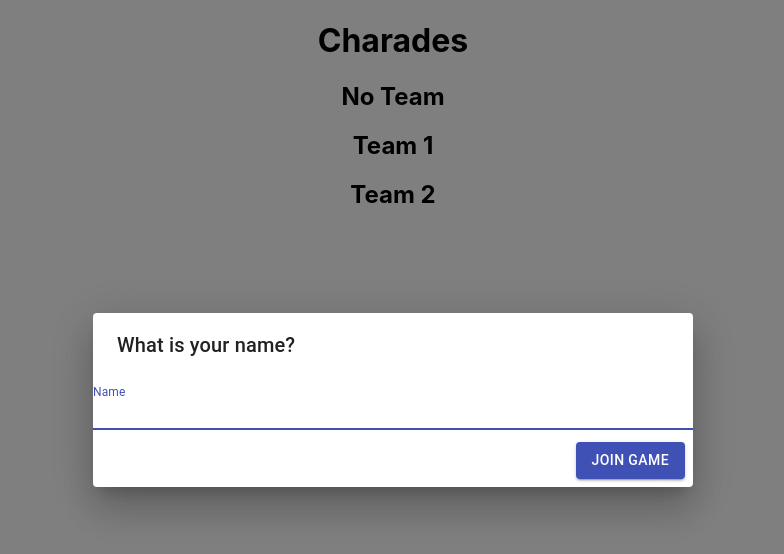
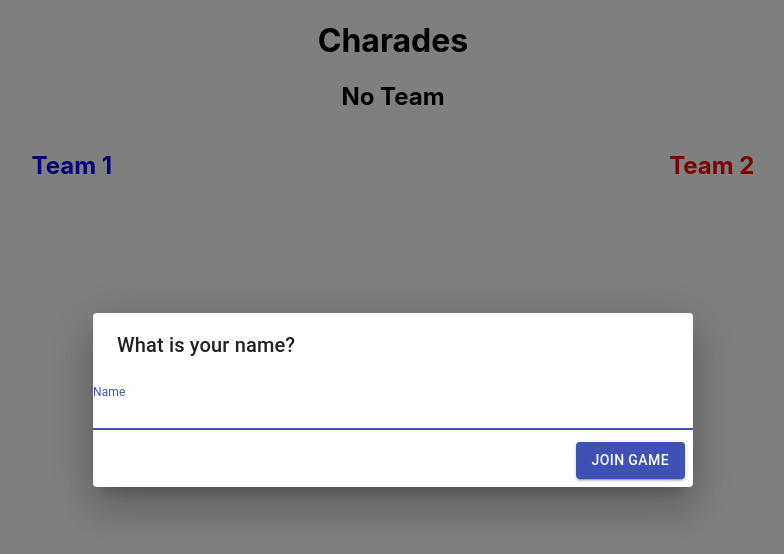
Before and after one commit to DubHacks-UAB/charades, a React (Create React App) app: page / in a window 1280 px wide. Shown: the top 554 px of the page, without its empty margins (247-1031 px from the left). Built offline with nearby package versions, Linux system fonts and the light colour scheme.

Commit message:
Added test code for team formation. 1 player only

```diff
--- /dev/null
+++ b/src/LandingPage/LandingPage.css
@@ -0,0 +1,12 @@
+.all-team-sections {
+    display: flex;
+    justify-content: space-around;
+}
+
+.team1-section {
+    color: blue;
+}
+
+.team2-section {
+    color: red;
+}
--- a/src/LandingPage/LandingPage.js
+++ b/src/LandingPage/LandingPage.js
@@ -3,13 +3,23 @@ import React, {useEffect, useState} from 'react';
 import VideoKitComponent from '../VideoKitComponent';
 import NameGrid from './NameGrid';
 import NameInputDialog from './NameInputDialog';
+import './LandingPage.css';
 
 
 const LandingPage = () => {
+    const TEAMS = {
+        NO_TEAM: "NO_TEAM",
+        TEAM_1: "TEAM_1",
+        TEAM_2: "TEAM_2",
+    }
+
+
     const [dialogOpen, setDialogOpen] = useState(true)
     const [isInvalidNameInput, setIsInvalidNameInput] = useState(false)
     const [nameInput, setNameInput] = useState(null)
     const [isNameCreated, setIsNameCreated] = useState(false)
+    const [team, setTeam] = useState(null)
+    const [userVideoComponent, setUserVideoComponent] = useState(null)
 
     const onConfirm = () => {
         // TODO set username for user once they join and prompt close dialog action
@@ -31,32 +41,51 @@ const LandingPage = () => {
 
     useEffect(() => {
         // Once dialog is closed and a valid name is entered, set to true to render video component with inputted name
-        if (dialogOpen === false) {
+        if (dialogOpen === false && !isNameCreated) {
             setIsNameCreated(true)
+            setTeam(TEAMS.NO_TEAM);
+            setUserVideoComponent(<VideoKitComponent name={nameInput}/>)
         }
-    }, [dialogOpen])
+    }, [dialogOpen, isNameCreated])
 
-    const getJoinTeamButtons = () => {
+    const showJoinTeamButtons = () => {
         return (
             <ButtonGroup variant="contained">
-                <Button>Join Team 1</Button>
-                <Button>Join Team 2</Button>
+                <Button onClick={handleClickTeam1Button}>Join Team 1</Button>
+                <Button onClick={handleClickTeam2Button}>Join Team 2</Button>
             </ButtonGroup>
         )
+    }
+
+    const handleClickTeam1Button = () => {
+        setTeam(TEAMS.TEAM_1)
+    }
+
+    const handleClickTeam2Button = () => {
+        setTeam(TEAMS.TEAM_2)
     }
 
     return (
     <>
         <NameInputDialog onChange={onChange} onClose={onClose} onConfirm={onConfirm} dialogOpen={dialogOpen} isInvalidNameInput={isInvalidNameInput}/>
         <h1>Charades</h1>
-        <Grid>
-        <h2>No Team</h2>
-        {isNameCreated === true ? (<VideoKitComponent name={nameInput}/>): null}
-        </Grid>
-        {!dialogOpen ? getJoinTeamButtons() : null}
 
-        <h2>Team 1</h2>
-        <h2>Team 2</h2>
+        <div className="no-team-section">
+            <h2>No Team</h2>
+            {!dialogOpen && team === TEAMS.NO_TEAM && userVideoComponent ? userVideoComponent: null}
+        </div>
+        {!dialogOpen ? showJoinTeamButtons() : null}
+
+        <div className="all-team-sections">
+            <div className="team1-section">
+                <h2>Team 1</h2>
+                {isNameCreated === true && team === TEAMS.TEAM_1 && userVideoComponent ? userVideoComponent : null}
+            </div>
+            <div className="team2-section">
+                <h2>Team 2</h2>
+                {isNameCreated === true && team === TEAMS.TEAM_2 && userVideoComponent ? userVideoComponent: null}
+            </div>
+        </div>
     </>
     )
 }
```
